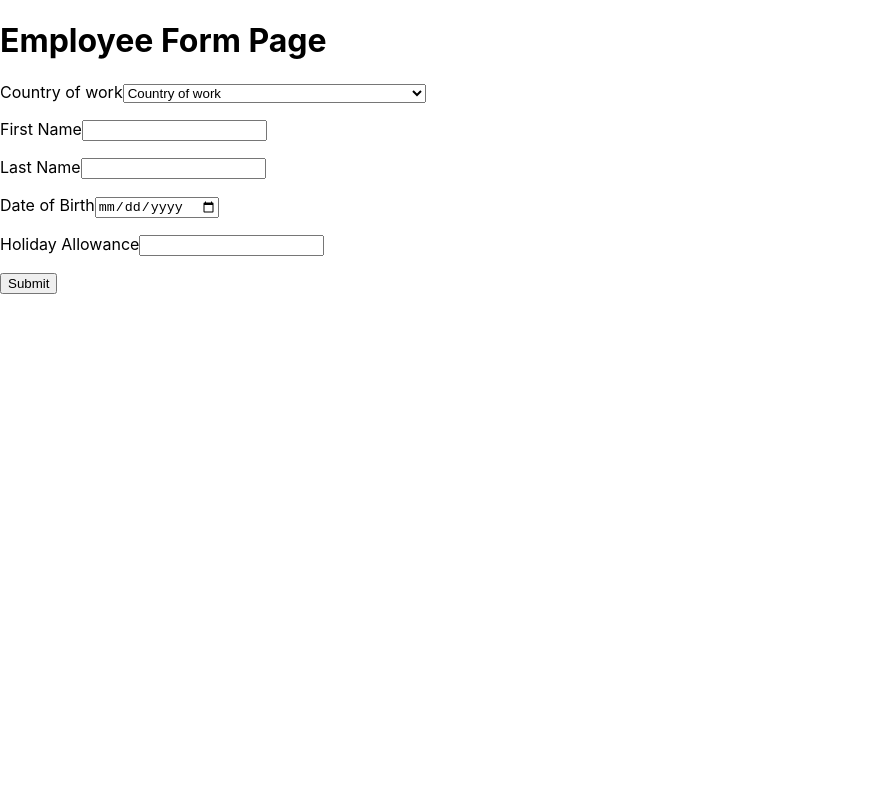
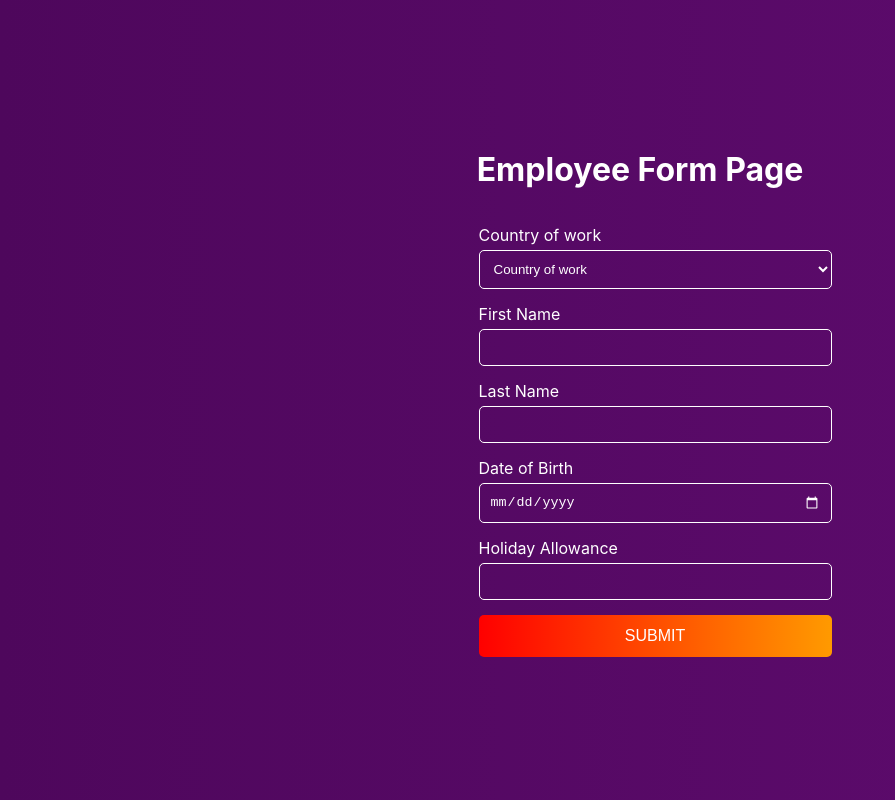
Before and after one commit to ereyomi/employee-form, a React (Create React App) app: page / in a window 1280 px wide. Shown: the whole page, without its empty margins (0-895 px from the left). Built offline with nearby package versions, Linux system fonts and the light colour scheme.

Commit message:
feat: simple css added

```diff
--- a/src/App.css
+++ b/src/App.css
@@ -1,38 +1,105 @@
+
 .App {
-  text-align: center;
-}
-
-.App-logo {
-  height: 40vmin;
-  pointer-events: none;
-}
-
-@media (prefers-reduced-motion: no-preference) {
-  .App-logo {
-    animation: App-logo-spin infinite 20s linear;
-  }
-}
-
-.App-header {
-  background-color: #282c34;
-  min-height: 100vh;
+    width: 100vw;
+    height: 100vh;
     display: flex;
     flex-direction: column;
+    justify-content: center;
     align-items: center;
+    overflow: hidden;
+    background: rgb(78,7,92);
+    background: linear-gradient(90deg, rgba(78,7,92,1) 0%, rgba(96,12,112,1) 100%);
+}
+.formPage {
+    width: 100%;
+    display: flex;
+    flex-direction: column;
     justify-content: center;
-  font-size: calc(10px + 2vmin);
+    align-items: center;
+    position: relative;
+    padding: 20px;
+    background: rgb(78,7,92);
+    background: linear-gradient(90deg, rgba(78,7,92,1) 0%, rgba(96,12,112,1) 100%);
+    overflow-y: auto;
+}
+.formPage > h1 {
     color: white;
 }
 
-.App-link {
-  color: #61dafb;
+.myform {
+    width: 80%;
+    display: flex;
+    flex-direction: column;
+    justify-content: center;
+    align-items: center;
+    padding-top: 20px;
 }
-
-@keyframes App-logo-spin {
-  from {
-    transform: rotate(0deg);
+.my-form-group {
+    width: 100%;
+    display: grid;
+    grid-template-columns: 100%;
+    justify-content: center;
+    align-items: center;
+    border-radius: 50px;
+    margin: 15px;
 }
-  to {
-    transform: rotate(360deg);
+.my-form-group label {
+  color: #fff;
+  font-size: 1rem;
+  margin-bottom: 5px;
+}
+.my-form-group select,
+.my-form-group input {
+    color: white;
+    background: none;
+    border: none;
+    outline: none;
+    padding: 10px;
+    border: 1px solid #fff;
+    border-radius: 5px;
+}
+.my-form-group select option{
+  color: black;
+}
+.my-form-group input,
+.my-form-group input::placeholder {
+     color: #fff;
+}
+.my-form-group input::-webkit-calendar-picker-indicator {
+    filter: invert(1);
+}
+.my-form-group .error {
+  color: #fff;
+  font-size: 0.6rem;
+  margin: 0;
+}
+.my-form-group button {
+    width: 100%;
+    padding: 12px 15px;
+    border-radius: 5px;
+    border: none;
+    font-size: 1rem;
+    background: rgb(255,0,0);
+    background: linear-gradient(90deg, rgba(255,0,0,1) 0%, rgba(255,154,0,1) 100%);
+    color: white;
+    text-transform: uppercase;
+    cursor: pointer;
+    transition: border-radius 0.8s ease-in-out;
+    outline: none;
+}
+.my-form-group button:hover {
+     border-radius: 10px;
+}
+@media screen and (min-width: 600px) {
+    .myform {
+        width: 60vw;
+        padding-top: 50px;
     }
 }
+@media screen and (min-width: 800px) {
+
+    .myform {
+        width: 40vw;
+        padding-top: 50px;
+    }
+}
--- a/src/App.js
+++ b/src/App.js
@@ -1,6 +1,5 @@
-/* import logo from './logo.svg';
-import './App.css'; */
-import FormPage from './components/FormPage';
+import './App.css';
+import FormPage from './container/FormPage';
 function App() {
   return (
     <div className="App">
--- a/src/components/CustomInput.js
+++ b/src/components/CustomInput.js
@@ -13,7 +13,7 @@ const CustomInput = (
 
     return (
         <div
-            className="custom-app-form"
+            className="my-form-group"
             key={name}
         >
             <label htmlFor={name}>
@@ -23,7 +23,7 @@ const CustomInput = (
                 type={ type }
                 {...register(name, rules)}
             />
-            <p>{error && "required"}</p>
+            <p className="error">{error && "required"}</p>
         </div>
     )
 }
--- a/src/components/CustomSelect.js
+++ b/src/components/CustomSelect.js
@@ -13,7 +13,7 @@ const CustomSelect = (
     }
 ) => {
     return (
-        <div key={name}>
+        <div key={name} className="my-form-group">
             <label htmlFor={name}>{ label }</label>
             <select  {...register(name, rules)} {...others}>
                 <option
@@ -29,7 +29,7 @@ const CustomSelect = (
                     )
                 }
             </select>
-            <p>{error && "required"}</p>
+            <p className="error">{error && "required"}</p>
         </div>
     )
 }
--- a/src/components/FormPage.js
+++ b/src/container/FormPage.js
@@ -1,8 +1,8 @@
 import React, {useState, useEffect} from 'react';
 import {getExtraFormAccessByCountries, getField, updateFieldAccess} from './../utils/helpers'
 import {useForm} from "react-hook-form";
-import CustomInput from './CustomInput';
-import CustomSelect from './CustomSelect'
+import CustomInput from './../components/CustomInput';
+import CustomSelect from './../components/CustomSelect'
 
 const FormPage = () => {
   // react form handle state
@@ -54,10 +54,10 @@ const FormPage = () => {
         setFormFields(updateFieldAccess(value))
     }
     return (
-        <div className="sdsdsds">
+        <div className="formPage">
             <h1>Employee Form Page</h1>
             <div>
-                <form onSubmit={handleSubmit( handleOnSubmit )}>
+                <form onSubmit={handleSubmit( handleOnSubmit )} className="myForm">
                     <div>
                         {
                             formFields.map( formField => (
@@ -89,9 +89,7 @@ const FormPage = () => {
                             ))
                         }
                     </div>
-                    <div>
-                    </div>
-                    <div className="formControl">
+                    <div className="my-form-group">
                         <button type="submit">Submit</button>
                     </div>
                 </form>
--- a/src/index.css
+++ b/src/index.css
@@ -1,3 +1,11 @@
+*,
+*::before,
+*::after {
+  box-sizing: border-box;
+  -moz-box-sizing: border-box;
+  -webkit-box-sizing: border-box;
+}
+
 body {
   margin: 0;
   font-family: -apple-system, BlinkMacSystemFont, 'Segoe UI', 'Roboto', 'Oxygen',
```
Also changed, not shown: 1 other file (tests, documents, lock files or other folders). Lines whose indentation alone changed are shown as unchanged.
